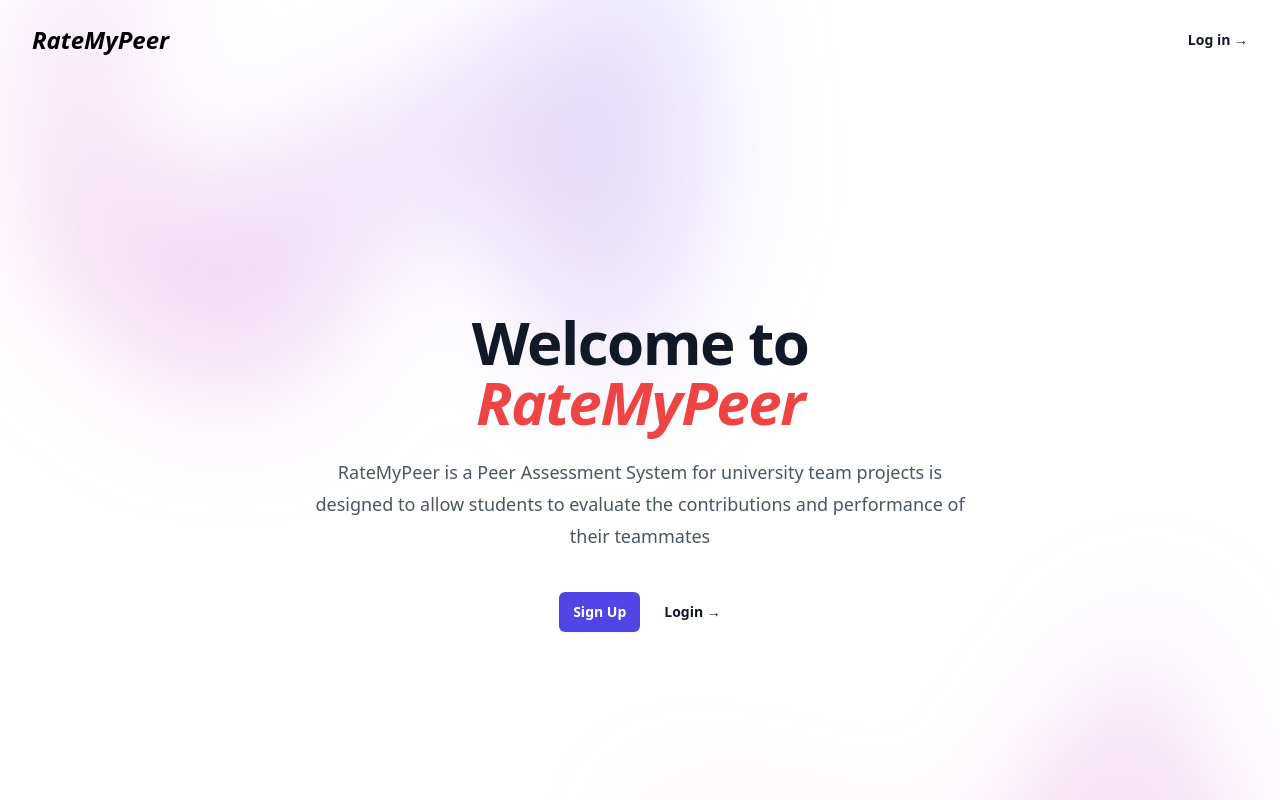
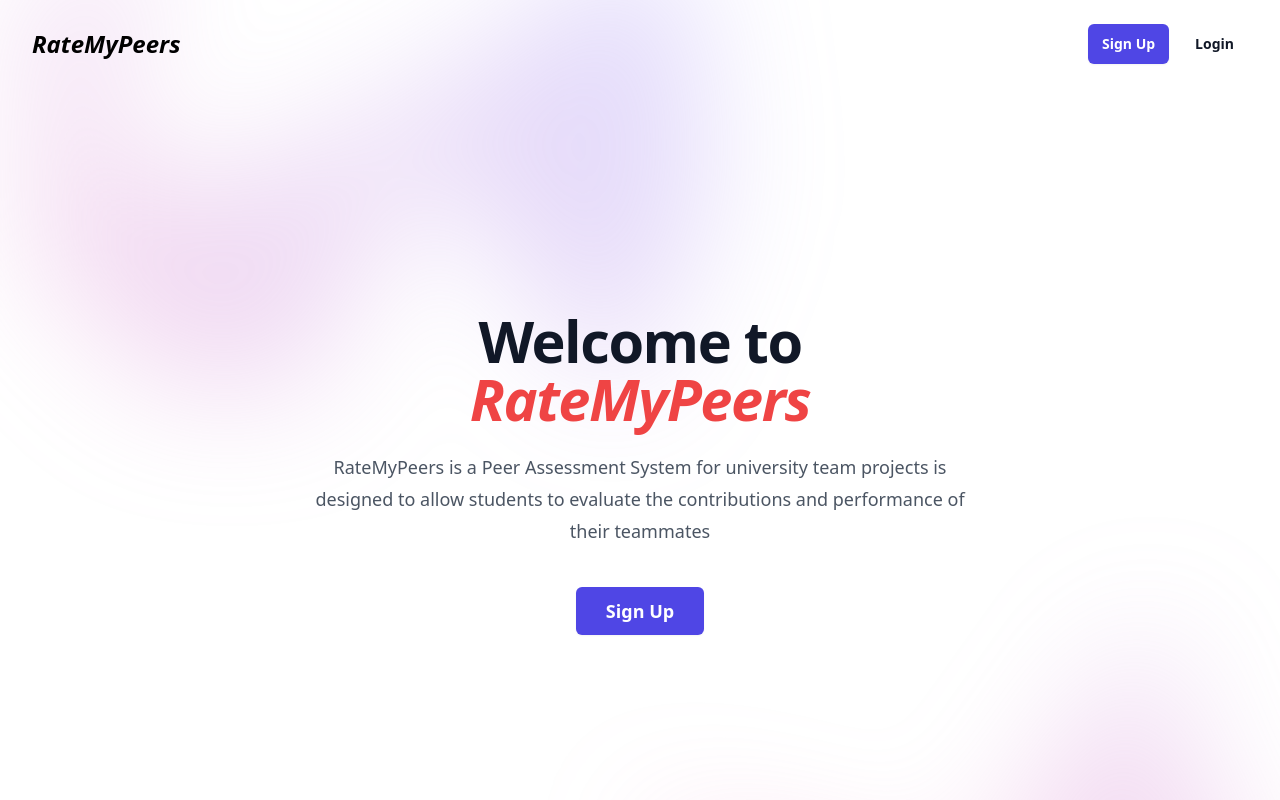
Before and after one commit to JayC-SF/GoVite.Inc-SOEN341_Project_F24, a React (Vite) app in the folder frontend/: page / in a window 1280 px wide. Shown: the top 800 px of the page. Built offline with nearby package versions, Linux system fonts and the light colour scheme.

Commit message:
Changed sign In to sign up.

```diff
--- a/frontend/src/index.css
+++ b/frontend/src/index.css
@@ -1,3 +1,11 @@
 @tailwind base;
 @tailwind components;
 @tailwind utilities;
+
+/* Resize the title without overiding the "text-6xl" class*/
+@media (min-width: 640px) {
+  .sm\:text-5-5xl {
+    font-size: 3.6rem /* 60px */;
+    line-height: 1;
+  }
+}
--- a/frontend/src/pages/home/HomePage.tsx
+++ b/frontend/src/pages/home/HomePage.tsx
@@ -8,16 +8,22 @@ export default function HomePage() {
         >
           <div className="flex lg:flex-1">
             <a href="/" className="-m-1.5 p-1.5">
-              <p className="font-black italic text-2xl"> RateMyPeer</p>
+              <p className="font-black italic text-2xl"> RateMyPeers</p>
             </a>
           </div>
 
-          <div className="hidden lg:flex lg:flex-1 lg:justify-end">
+          <div className="hidden lg:flex lg:flex-1 lg:justify-end gap-x-3">
+            <a
+              href="/sign-up"
+              className="rounded-md bg-indigo-600 px-3.5 py-2.5 text-sm font-semibold text-white shadow-sm hover:bg-indigo-500 focus-visible:outline focus-visible:outline-2 focus-visible:outline-offset-2 focus-visible:outline-indigo-600"
+            >
+              Sign Up
+            </a>
             <a
               href="/login"
-              className="text-sm font-semibold leading-6 text-gray-900"
+              className="rounded-md px-3.5 py-2.5 text-sm font-semibold text-gray-900 hover:bg-black hover:text-white hover:shadow-sm"
             >
-              Log in <span aria-hidden="true">&rarr;</span>
+              Login
             </a>
           </div>
         </nav>
@@ -39,28 +45,30 @@ export default function HomePage() {
         </div>
         <div className="mx-auto max-w-2xl py-32 sm:py-48 lg:py-56">
           <div className="text-center">
-            <h1 className="text-4xl font-bold tracking-tight text-gray-900 sm:text-6xl">
+            <h1 className="text-4xl font-bold tracking-tight text-gray-900 sm:text-5-5xl">
               Welcome to{" "}
-              <span className="font-black italic text-red-500">RateMyPeer</span>
+              <span className="font-black italic text-red-500">
+                RateMyPeers
+              </span>
             </h1>
             <p className="mt-6 text-lg leading-8 text-gray-600">
-              RateMyPeer is a Peer Assessment System for university team
+              RateMyPeers is a Peer Assessment System for university team
               projects is designed to allow students to evaluate the
               contributions and performance of their teammates
             </p>
             <div className="mt-10 flex items-center justify-center gap-x-6">
               <a
-                href="/sign-in"
-                className="rounded-md bg-indigo-600 px-3.5 py-2.5 text-sm font-semibold text-white shadow-sm hover:bg-indigo-500 focus-visible:outline focus-visible:outline-2 focus-visible:outline-offset-2 focus-visible:outline-indigo-600"
+                href="/sign-up"
+                className="w-32 rounded-md bg-indigo-600 px-3.5 py-2.5 text-lg font-semibold text-white shadow-sm hover:bg-indigo-500 focus-visible:outline focus-visible:outline-2 focus-visible:outline-offset-2 focus-visible:outline-indigo-600"
               >
                 Sign Up
               </a>
-              <a
+              {/* <a
                 href="/login"
                 className="text-sm font-semibold leading-6 text-gray-900"
               >
                 Login <span aria-hidden="true">→</span>
-              </a>
+              </a> */}
             </div>
           </div>
         </div>
--- a/frontend/src/pages/sign-in/SignInPage.tsx
+++ /dev/null
@@ -1,3 +0,0 @@
-export default function SignInPage() {
-    return <>sign-in page</>
-}
--- /dev/null
+++ b/frontend/src/pages/sign-up/SignUpPage.tsx
@@ -0,0 +1,3 @@
+export default function SignUpPage() {
+  return <>sign-up page</>;
+}
```
Also changed, not shown: frontend/src/AppRoutes.tsx (+12 -12 lines).
